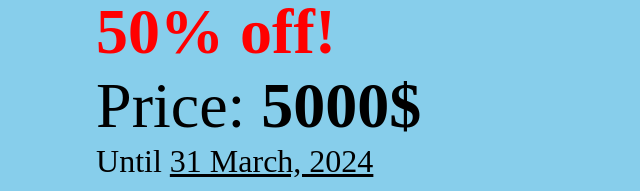
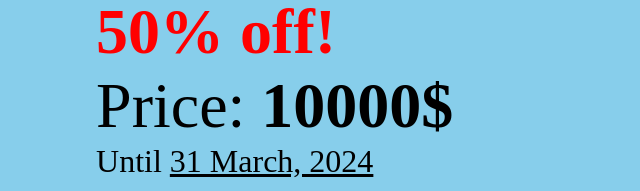
Before and after one commit to maazshakeel/domain_for_sale, a plain HTML site: page index.html in a window 1280 px wide. Shown: the part 239-430 px from the top of the page, without its empty margins (317-957 px from the left). Drawn offline with Linux system fonts and the light colour scheme.

Commit message:
Update index.html

```diff
--- a/index.html
+++ b/index.html
@@ -11,7 +11,7 @@
       <div class="heading">
         <h1>Domain for sale!</h1>
         <span style="color: red; font-size: 4rem; font-weight: bold;">50% off!</span>
-        <span style="font-size: 4rem;">Price: <b>5000$</b></span>
+        <span style="font-size: 4rem;">Price: <b>10000$</b></span>
         <span>Until <u>31 March, 2024</u></span>
       </div>
     </div>
```
